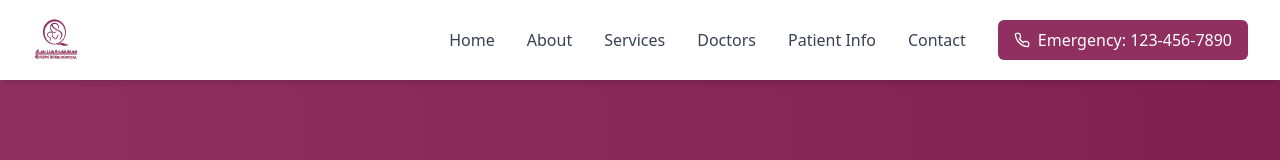
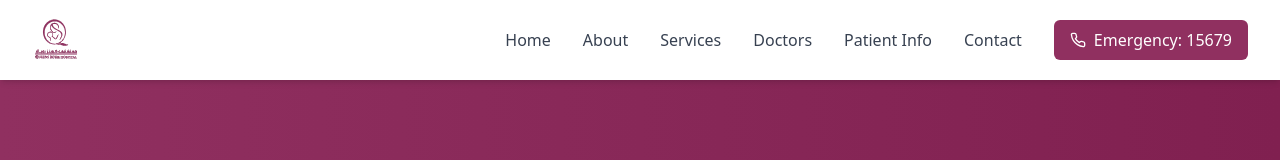
Before and after one commit to bosy232/queens, a React (Vite) app: page / in a window 1280 px wide. Shown: the top 160 px of the page. Built offline with nearby package versions, Linux system fonts and the light colour scheme.

Commit message:
Add files via upload

```diff
--- a/src/components/Contact.tsx
+++ b/src/components/Contact.tsx
@@ -16,7 +16,7 @@ const Contact: FC = () => {
                 <MapPin className="w-6 h-6 text-[#903060] mr-3 mt-1" />
                 <div>
                   <h4 className="font-semibold mb-1">Location</h4>
-                  <p className="text-gray-600">123 Medical Center Drive, New Cairo, Egypt</p>
+                  <p className="text-gray-600">HCC bldg., Tesaeen St, (behind Air Force Hospital، 90 N Teseen St, New Cairo 1</p>
                 </div>
               </div>
 
@@ -24,7 +24,7 @@ const Contact: FC = () => {
                 <Phone className="w-6 h-6 text-[#903060] mr-3 mt-1" />
                 <div>
                   <h4 className="font-semibold mb-1">Phone</h4>
-                  <p className="text-gray-600">+20 123-456-7890</p>
+                  <p className="text-gray-600">15679</p>
                 </div>
               </div>
 
--- a/src/components/Navbar.tsx
+++ b/src/components/Navbar.tsx
@@ -39,7 +39,7 @@ export default function Navbar() {
               className="flex items-center bg-primary text-white px-4 py-2 rounded-md hover:bg-primary-dark transition-colors"
             >
               <Phone className="w-4 h-4 mr-2" />
-              Emergency: 123-456-7890
+              Emergency: 15679
             </a>
           </div>
 
```
